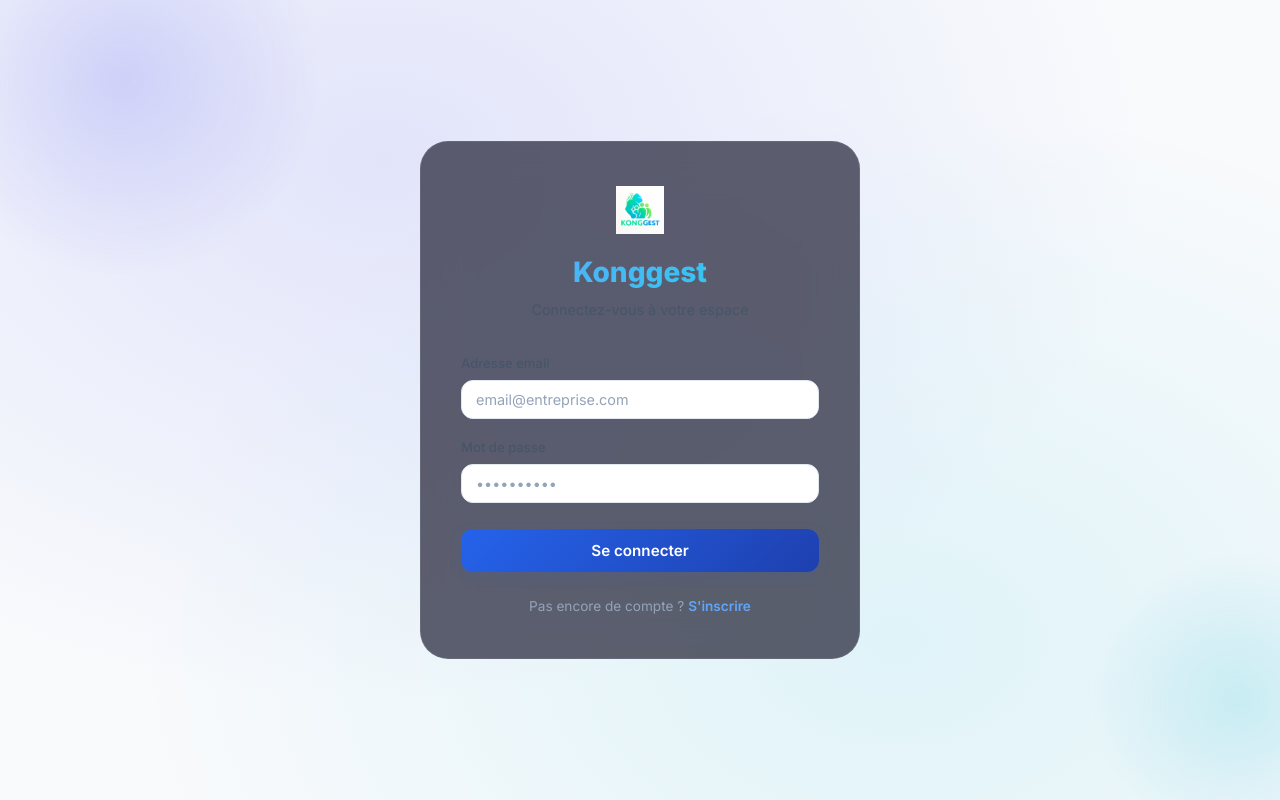
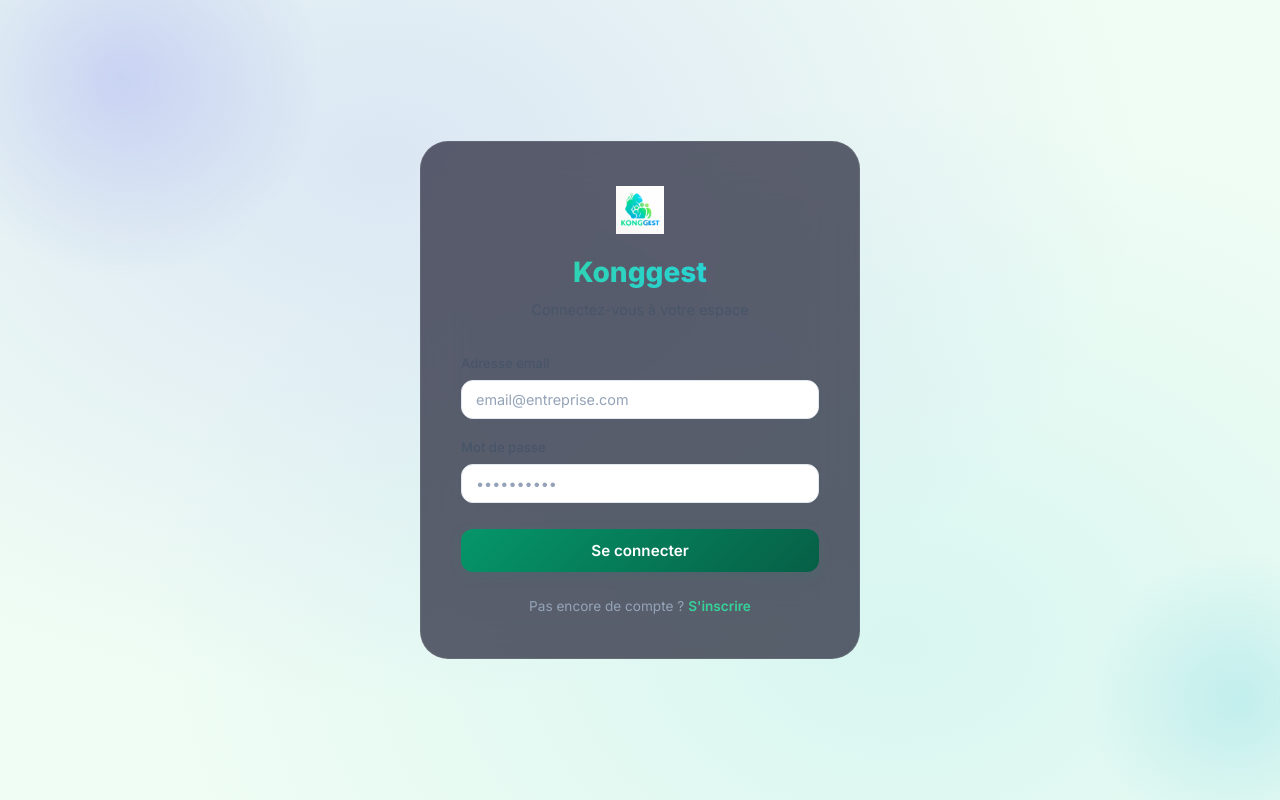
Before and after one commit to taigerdev45/Konggest, a Next.js app in the folder frontend/: page /login in a window 1280 px wide. Built offline with nearby package versions, Linux system fonts and the light colour scheme; no server answers.

Commit message:
Migration thème Mint White, devise FCFA et guide admin

```diff
--- a/frontend/src/app/(dashboard)/dashboard/page.js
+++ b/frontend/src/app/(dashboard)/dashboard/page.js
@@ -50,7 +50,7 @@
 
         setStats({
           ...statsData,
-          mass_salary: '€452K',
+          mass_salary: '452M FCFA',
           open_positions: 8,
         });
         setRecentLeaves(leavesData.slice(0, 5));
--- a/frontend/src/app/(dashboard)/payroll/page.js
+++ b/frontend/src/app/(dashboard)/payroll/page.js
@@ -72,7 +72,7 @@
   }, []);
 
   const formatCurrency = (val) => {
-    return new Intl.NumberFormat('fr-FR', { style: 'currency', currency: 'EUR' }).format(val);
+    return new Intl.NumberFormat('fr-FR', { style: 'decimal' }).format(val) + ' FCFA';
   };
 
   const isHR = user?.profile?.role === 'hr' || user?.profile?.role === 'admin';
--- a/frontend/src/styles/globals.css
+++ b/frontend/src/styles/globals.css
@@ -8,11 +8,11 @@
 
 /* ─── CSS Variables ─── */
 :root {
-  /* Primary Brand - Azure Blue */
-  --primary: #2563EB;
-  --primary-light: #60A5FA;
-  --primary-dark: #1E40AF;
-  --primary-glow: rgba(37, 99, 235, 0.1);
+  /* Primary Brand - Premium Emerald Green */
+  --primary: #059669;
+  --primary-light: #34D399;
+  --primary-dark: #065F46;
+  --primary-glow: rgba(5, 150, 105, 0.1);
 
   /* Accent - Indigo / Cyan */
   --accent: #06B6D4;
@@ -26,12 +26,12 @@
   --danger: #EF4444;
   --danger-bg: rgba(239, 68, 68, 0.08);
 
-  /* Frost White Backgrounds */
-  --bg-primary: #F8FAFC;
-  --bg-secondary: #F1F5F9;
-  --bg-tertiary: #E2E8F0;
+  /* Mint White Backgrounds */
+  --bg-primary: #F0FDF4; /* Light Green Tint */
+  --bg-secondary: #DCFCE7;
+  --bg-tertiary: #BBF7D0;
   --bg-card: #FFFFFF;
-  --bg-card-hover: #F8FAFC;
+  --bg-card-hover: #F8FAF9;
   --bg-input: #FFFFFF;
   --bg-sidebar: #FFFFFF;
 
@@ -51,11 +51,11 @@
   --glass-border: rgba(255, 255, 255, 0.4);
 
   /* Shadows - Minimalist but Deep */
-  --shadow-sm: 0 1px 2px rgba(0, 0, 0, 0.05);
-  --shadow-md: 0 4px 6px -1px rgba(0, 0, 0, 0.05), 0 2px 4px -2px rgba(0, 0, 0, 0.05);
-  --shadow-lg: 0 10px 15px -3px rgba(0, 0, 0, 0.04), 0 4px 6px -4px rgba(0, 0, 0, 0.04);
-  --shadow-xl: 0 20px 25px -5px rgba(0, 0, 0, 0.1), 0 8px 10px -6px rgba(0, 0, 0, 0.1);
-  --shadow-glow: 0 0 40px rgba(37, 99, 235, 0.05);
+  --shadow-sm: 0 1px 2px rgba(6, 95, 70, 0.05);
+  --shadow-md: 0 4px 6px -1px rgba(6, 95, 70, 0.05), 0 2px 4px -2px rgba(6, 95, 70, 0.05);
+  --shadow-lg: 0 10px 15px -3px rgba(6, 95, 70, 0.04), 0 4px 6px -4px rgba(6, 95, 70, 0.04);
+  --shadow-xl: 0 20px 25px -5px rgba(6, 95, 70, 0.1), 0 8px 10px -6px rgba(6, 95, 70, 0.1);
+  --shadow-glow: 0 0 40px rgba(5, 150, 105, 0.05);
 
   /* Spacing */
   --sidebar-width: 280px;
@@ -594,6 +594,19 @@
 .delay-3 { animation-delay: 0.15s; }
 .delay-4 { animation-delay: 0.2s; }
 
+/* ─── Utility Classes ─── */
+.bg-secondary { background: var(--bg-secondary) !important; }
+.bg-primary { background: var(--bg-primary) !important; }
+.rounded { border-radius: var(--radius-md); }
+.rounded-lg { border-radius: var(--radius-lg); }
+.p-sm { padding: 8px; }
+.p-md { padding: 16px; }
+.p-lg { padding: 24px; }
+.p-xl { padding: 48px; }
+.m-0 { margin: 0 !important; }
+.text-center { text-align: center; }
+.w-full { width: 100%; }
+
 /* ============================================
    RESPONSIVE BREAKPOINTS
    1280px: Wide tablet / small desktop
```
